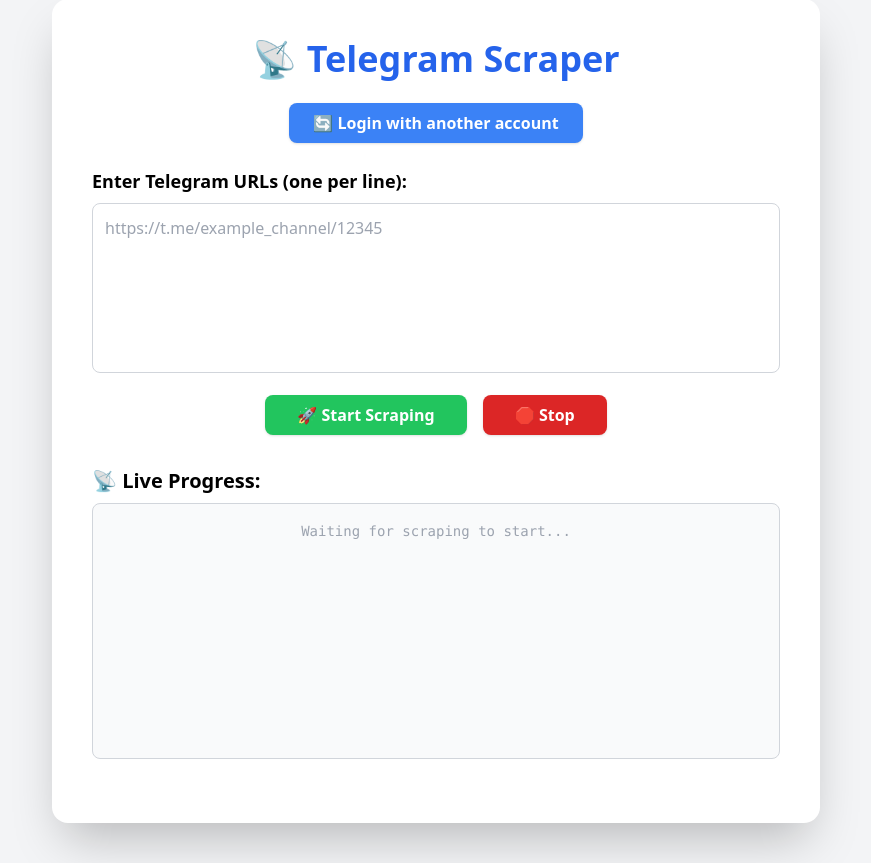
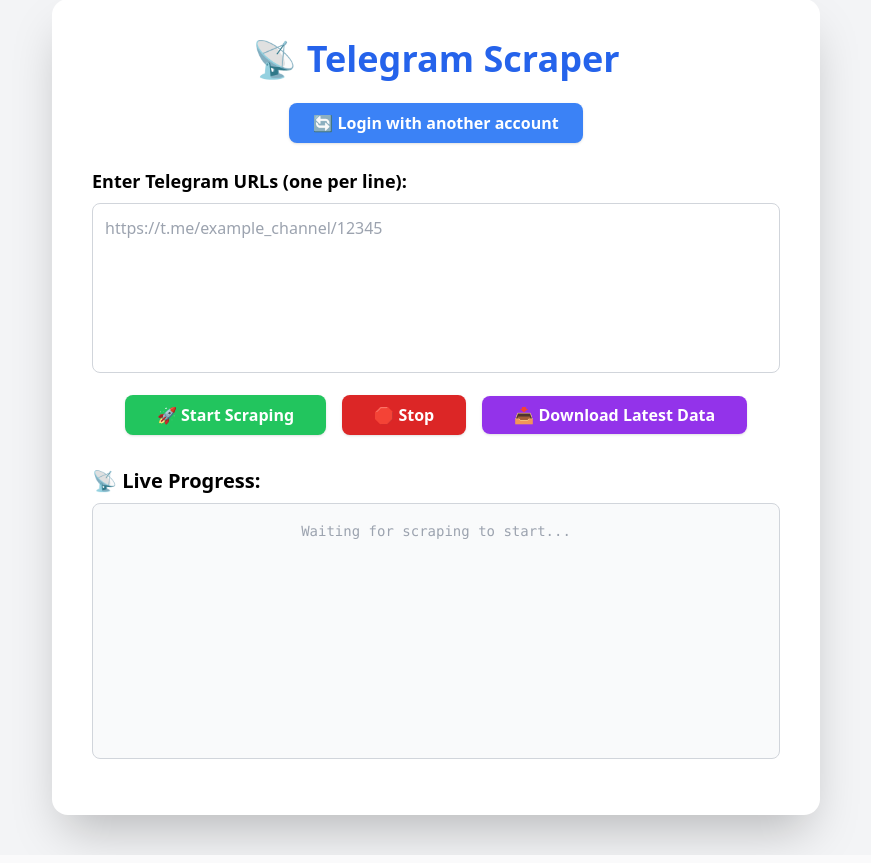
Before and after one commit to AadilMalik865/Telegram_Scrapper, a Flask app: page /index in a window 1280 px wide. Shown: the part 41-904 px from the top of the page, without its empty margins (204-1075 px from the left). Run offline with Flask 3, Linux system fonts and the light colour scheme; the visitor is signed in with stand-in values (Sample User, id 1); data that the repository does not hold is empty; some libraries are stand-ins or nearby versions.

Commit message:
Add initial Telegram Scraper code

```diff
--- a/app.py
+++ b/app.py
@@ -128,12 +128,23 @@
 @app.route("/check_file")
 def check_file():
     global scraped_file
+    temp_path = os.path.join(BASE_DIR, "telegram_data.csv")
+
+    # ✅ Fallback to telegram_data.csv in /tmp
     if scraped_file and os.path.exists(scraped_file):
+        file_path = scraped_file
+    elif os.path.exists(temp_path):
+        file_path = temp_path
+    else:
+        file_path = None
+
+    if file_path:
         return jsonify({
             "exists": True,
-            "file_name": os.path.basename(scraped_file)
+            "file_name": os.path.basename(file_path)
         })
     return jsonify({"exists": False})
+
 
 
 # ----------------------------------------------------------
--- a/templates/index.html
+++ b/templates/index.html
@@ -35,6 +35,12 @@
         class="bg-red-600 hover:bg-red-700 text-white font-semibold py-2 px-8 rounded-lg shadow">
         🛑 Stop
       </button>
+
+      <a href="/download/telegram_data.csv"
+        id="downloadBtn"
+        class="bg-purple-600 hover:bg-purple-700 text-white font-semibold py-2 px-8 rounded-lg shadow">
+        📥 Download Latest Data
+      </a>
     </div>
   </form>
 
@@ -54,8 +60,6 @@
     <p class="text-gray-600 mt-2 font-medium">Processing your URLs... please wait</p>
   </div>
 
-  <!-- Download button placeholder -->
-  <div id="downloadDiv" class="text-center mt-6"></div>
 </div>
 
 <script>
@@ -65,11 +69,6 @@
     if (box.textContent.includes("Waiting")) box.innerHTML = "";
     box.innerHTML += event.data + "<br>";
     box.scrollTop = box.scrollHeight;
-
-    // Check file after scraping completes or stop
-    if (event.data.includes("Scraping completed") || event.data.includes("🛑 Scraping stopped")) {
-        checkDownload();
-    }
 };
 
 // Show loader while submitting
@@ -85,29 +84,9 @@
       .then(() => {
         const box = document.getElementById("progressBox");
         box.innerHTML += "<br><span class='text-red-600 font-semibold'>🛑 Stop requested...</span><br>";
-        checkDownload(); // immediately check for CSV
       });
 });
+</script>
 
-// Check periodically if CSV exists
-function checkDownload() {
-    fetch("/check_file")
-        .then(res => res.json())
-        .then(data => {
-            if (data.exists) {
-                const downloadDiv = document.getElementById("downloadDiv");
-                downloadDiv.innerHTML = `
-                    <p class="text-green-600 font-semibold mb-3 text-lg">✅ CSV ready for download!</p>
-                    <a href="/download/${data.file_name}"
-                       class="bg-purple-500 hover:bg-purple-600 text-white py-2 px-8 rounded-lg shadow">
-                       📥 Download CSV
-                    </a>`;
-                document.getElementById("loader").classList.add("hidden");
-            } else {
-                setTimeout(checkDownload, 2000);
-            }
-        });
-}
-</script>
 </body>
 </html>
```
Also changed, not shown: 2 other files.
